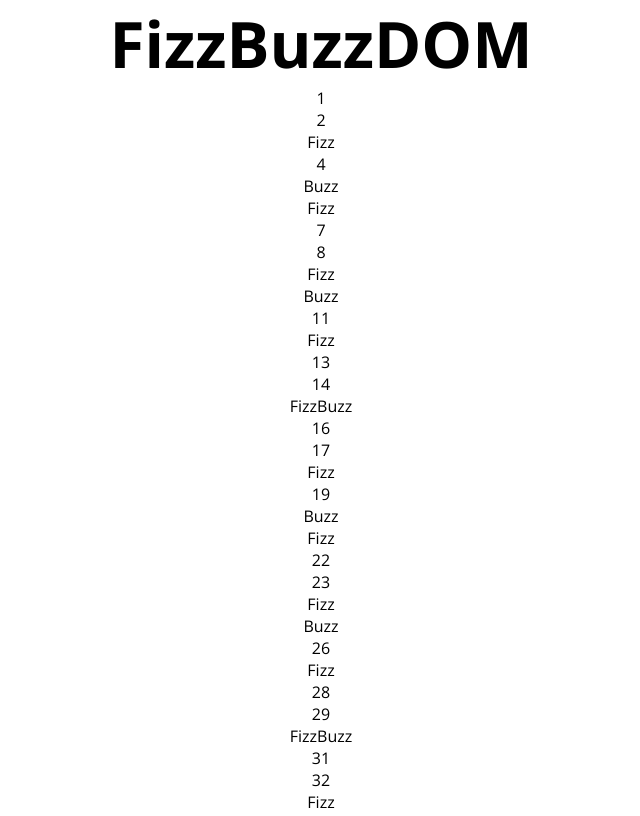
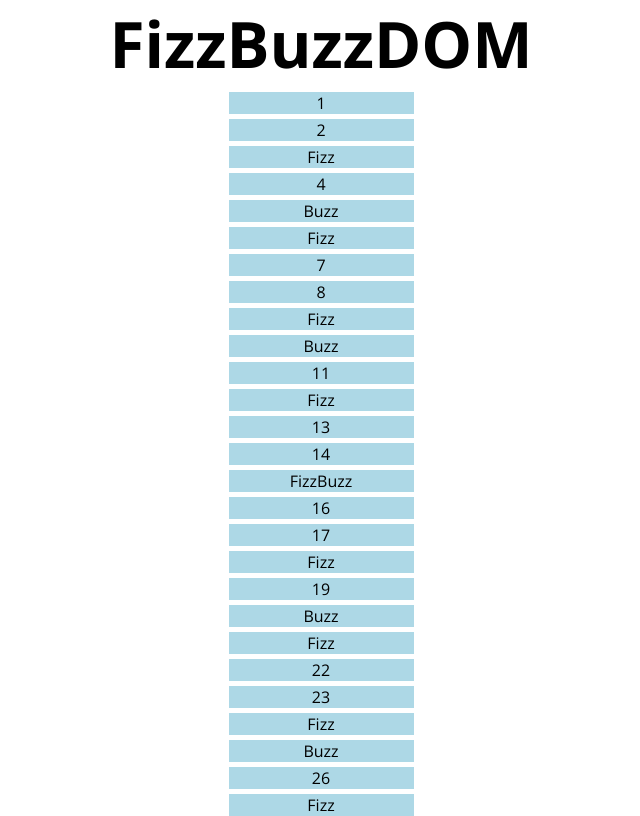
Before and after one commit to FabioVasi/js-fizzbuzz, a plain HTML site: page index.html in a window 1280 px wide. Shown: the top 816 px of the page, without its empty margins (319-959 px from the left). Drawn offline with nearby package versions, Linux system fonts and the light colour scheme.

Commit message:
add graf

```diff
--- a/asset/css/style.css
+++ b/asset/css/style.css
@@ -10,3 +10,15 @@ body{
 h1{
     font-size: 4rem;
 }
+.container{
+    width: 1170px;
+    margin: 0 auto;
+}
+.row{
+    display: flex;
+    justify-content: space-evenly;
+    align-items: center;
+}
+.col-2{
+    width: calc(100% / 12 * 2);
+}
--- a/asset/js/main.js
+++ b/asset/js/main.js
@@ -30,10 +30,17 @@ Strumenti.
 
 const listEl = document.getElementById('list')
 
+
 for(let i = 1; i <= 100; i++){
 
     let itemEl = document.createElement("li");
     itemEl.innerHTML = i;
+
+    itemEl.style.backgroundColor = "lightblue"
+
+    itemEl.style.listStyle = "none"
+
+    itemEl.style.margin = "5px"
 
     listEl.append(itemEl);
 
--- a/index.html
+++ b/index.html
@@ -14,10 +14,17 @@
     <h1 id="title">
         FizzBuzzDOM
     </h1>
+    <div class="container">
+        <div class="row">
+            <div class="col-2">
+                <div class="card">
+                    <ul id="list">
 
-    <ul id="list">
-
-    </ul>
+                    </ul>
+                </div>
+            </div>
+        </div>
+    </div>
 
     <script src="./asset/js/main.js"></script>
 </body>
```
